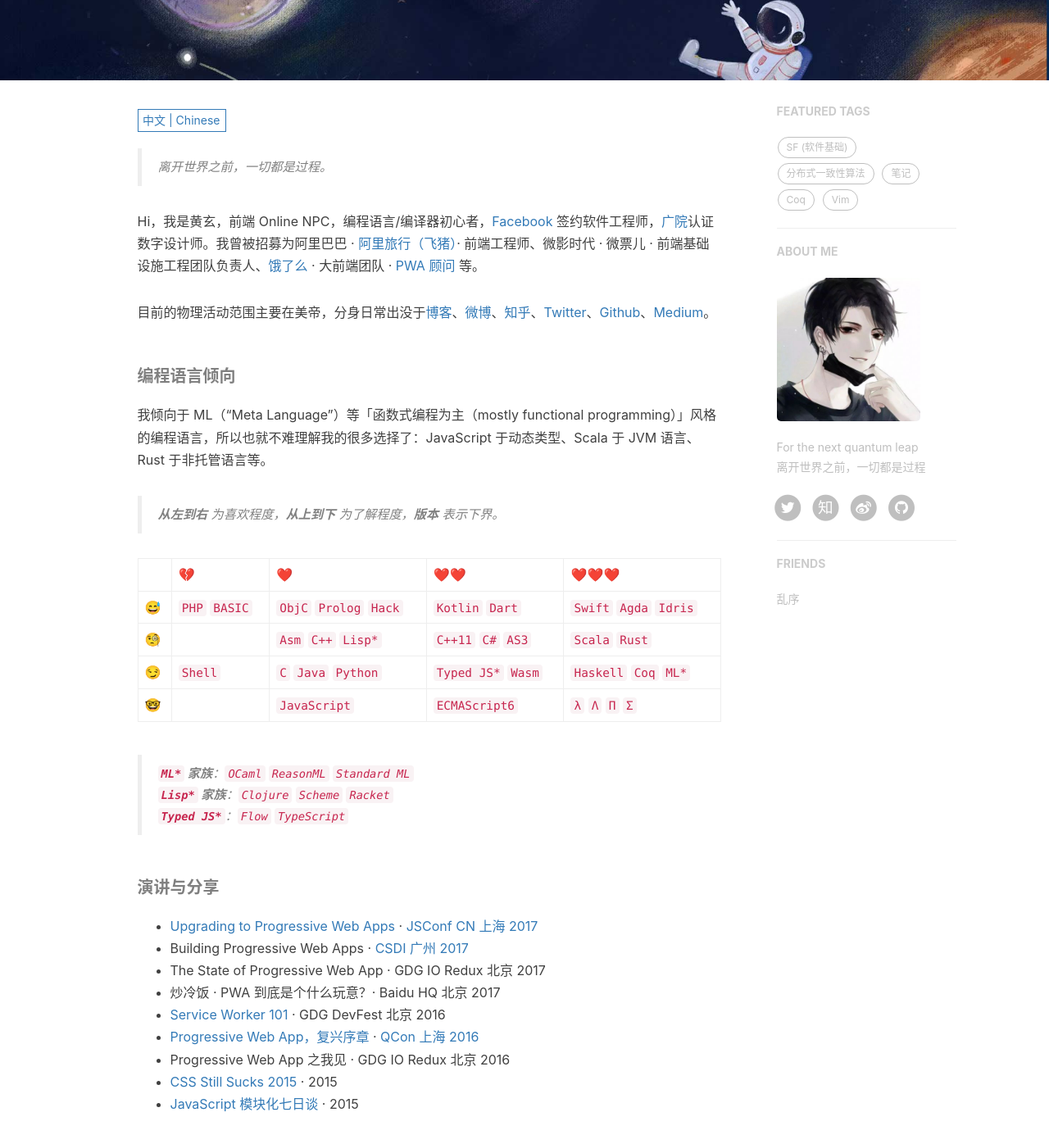
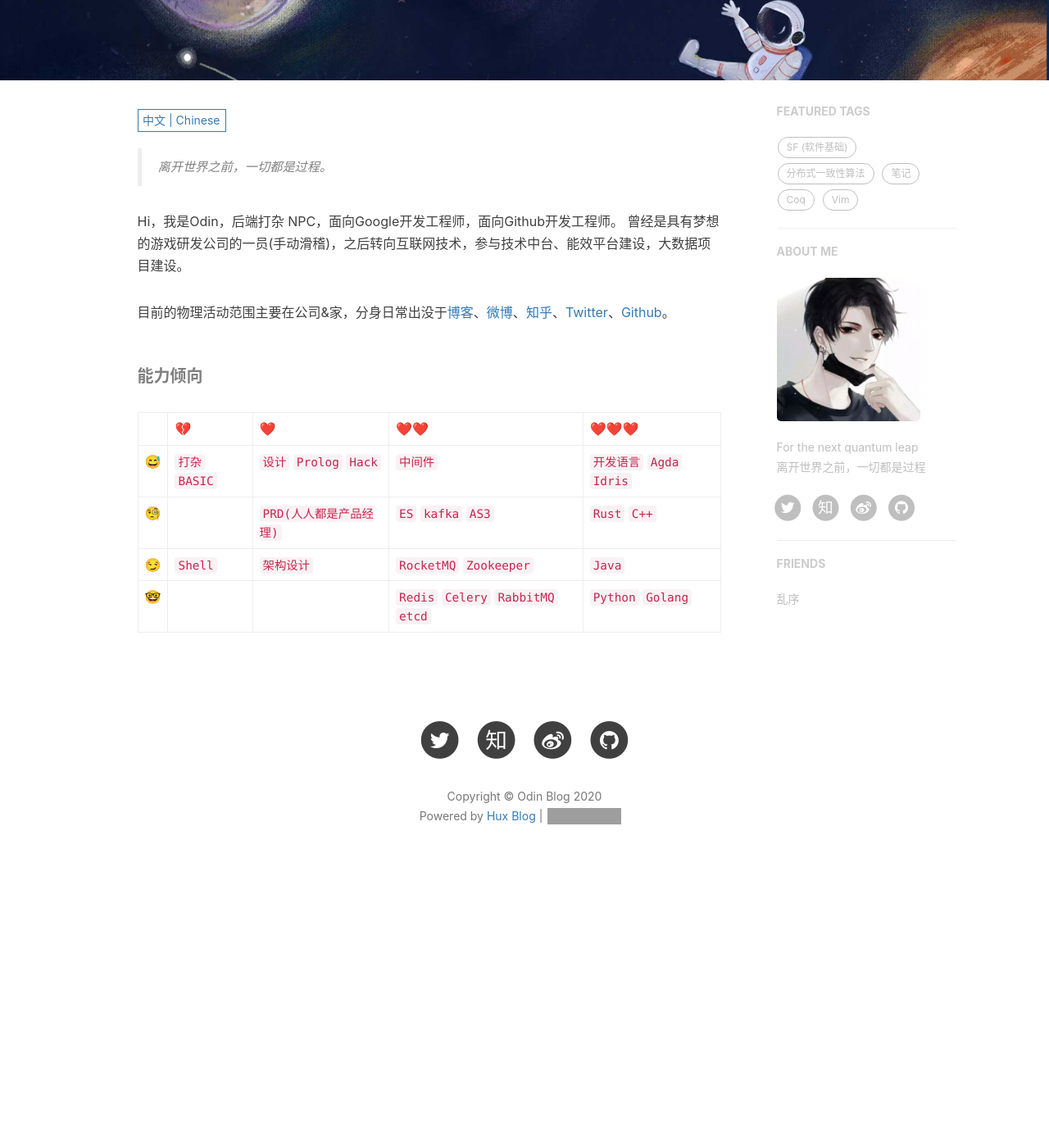
Before and after one commit to odinfor/odinfor.github.io, a Jekyll site: the page built from about.html, in a window 1280 px wide and 1400 px high, scrolled down 320 px. Shown: the top 1396 px of the window at 82% size. Built offline with Jekyll 4.4.1, drawn with Linux system fonts in a browser that asks for light colours; nearby versions of some CDN libraries; comment, search, counter and statistics services are not loaded; after the commit the page ends 1420 px from its top, so only the background shows below that; grey boxes are pictures that could not be loaded.

Commit message:
update about

```diff
--- a/_includes/about/zh.md
+++ b/_includes/about/zh.md
@@ -1,46 +1,17 @@
 > 离开世界之前，一切都是过程。
 
-Hi，我是黄玄，前端 Online NPC，编程语言/编译器初心者，[Facebook](https://www.facebook.com/) 签约软件工程师，[广院](https://baike.baidu.com/item/%E4%B8%AD%E5%9B%BD%E4%BC%A0%E5%AA%92%E5%A4%A7%E5%AD%A6)认证数字设计师。我曾被招募为阿里巴巴 · [阿里旅行（飞猪）](http://alitrip.com)· 前端工程师、微影时代 · 微票儿 · 前端基础设施工程团队负责人、[饿了么](https://ele.me/) · 大前端团队 · [PWA 顾问](https://medium.com/elemefe/upgrading-ele-me-to-progressive-web-app-2a446832e509) 等。
+Hi，我是Odin，后端打杂 NPC，面向Google开发工程师，面向Github开发工程师。
+曾经是具有梦想的游戏研发公司的一员(手动滑稽)，之后转向互联网技术，参与技术中台、能效平台建设，大数据项目建设。
 
-目前的物理活动范围主要在美帝，分身日常出没于[博客](https://huangxuan.me)、[微博](https://weibo.com/huxpro)、[知乎](https://www.zhihu.com/people/huxpro/pins/posts)、[Twitter](https://twitter.com/Huxpro/)、[Github](https://github.com/huxpro)、[Medium](https://medium.com/@Huxpro)。
+目前的物理活动范围主要在公司&家，分身日常出没于[博客](https://huangxuan.me)、[微博](https://weibo.com/huxpro)、[知乎](https://www.zhihu.com/people/huxpro/pins/posts)、[Twitter](https://twitter.com/Huxpro/)、[Github](https://github.com/huxpro)。
 
 
-##### 编程语言倾向
+##### 能力倾向
 
-我倾向于 ML（“Meta Language”）等「函数式编程为主（mostly functional programming）」风格的编程语言，所以也就不难理解我的很多选择了：JavaScript 于动态类型、Scala 于 JVM 语言、Rust 于非托管语言等。
-
-> __从左到右__ 为喜欢程度，__从上到下__ 为了解程度，__版本__ 表示下界。
 
 |     | 💔️           | ❤️ ️                   | ❤️❤️ ️             | ❤️❤️❤️ ️               |
 | --- | ------------- | ---------------------- | ------------------ | ---------------------- |
-| 😅  | `PHP` `BASIC` | `ObjC` `Prolog` `Hack` | `Kotlin` `Dart`    | `Swift` `Agda` `Idris` |
-| 🧐  |               | `Asm` `C++`  `Lisp*`   | `C++11` `C#` `AS3` | `Scala` `Rust`         |
-| 😏  | `Shell`       | `C` `Java` `Python`    | `Typed JS*` `Wasm` | `Haskell` `Coq` `ML*`  |
-| 🤓  |               | `JavaScript`           | `ECMAScript6`      | `λ` `Λ` `Π` `Σ`        |
-
-> __`ML*` 家族__：`OCaml` `ReasonML` `Standard ML`
-> __`Lisp*` 家族__：`Clojure` `Scheme` `Racket`
-> __`Typed JS*`__：`Flow` `TypeScript`
-
-
-##### 演讲与分享
-
-- [Upgrading to Progressive Web Apps][9] · [JSConf CN 上海 2017](http://2017.jsconf.cn/)
-- Building Progressive Web Apps · [CSDI 广州 2017](http://www.csdisummit.com/)
-- The State of Progressive Web App · GDG IO Redux 北京 2017
-- 炒冷饭 · PWA 到底是个什么玩意？· Baidu HQ 北京 2017
-- [Service Worker 101][5] · GDG DevFest 北京 2016
-- [Progressive Web App，复兴序章][4] · [QCon 上海 2016](http://2016.qconshanghai.com/presentation/3111)
-- Progressive Web App 之我见 · GDG IO Redux 北京 2016
-- [CSS Still Sucks 2015][2] · 2015
-- [JavaScript 模块化七日谈][1] · 2015
-
-[1]: //huangxuan.me/2015/07/09/js-module-7day/
-[2]: //huangxuan.me/2015/12/28/css-sucks-2015/
-[3]: //huangxuan.me/2016/06/05/pwa-in-my-pov/
-[4]: //huangxuan.me/2016/10/20/pwa-qcon2016/
-[5]: //huangxuan.me/2016/11/20/sw-101-gdgdf/
-[6]: https://yanshuo.io/assets/player/?deck=58ac8598b123db0067292f92 "PWA Rehashing"
-[7]: https://yanshuo.io/assets/player/?deck=593ad6fbfe88c2006a0a0d6d "The State of PWA"
-[8]: https://yanshuo.io/assets/player/?deck=594d673d570c357d0698a950 "Building PWA"
-[9]: //huangxuan.me/jsconfcn2017/
+| 😅  | `打杂` `BASIC` | `设计` `Prolog` `Hack` |  `中间件`    | `开发语言` `Agda` `Idris` |
+| 🧐  |               | `PRD(人人都是产品经理)` | `ES` `kafka` `AS3` |  `Rust` `C++`        |
+| 😏  | `Shell`       | `架构设计` | `RocketMQ` `Zookeeper` | `Java`  |
+| 🤓  |               |  | `Redis` `Celery` `RabbitMQ` `etcd` | `Python` `Golang`       |
```
